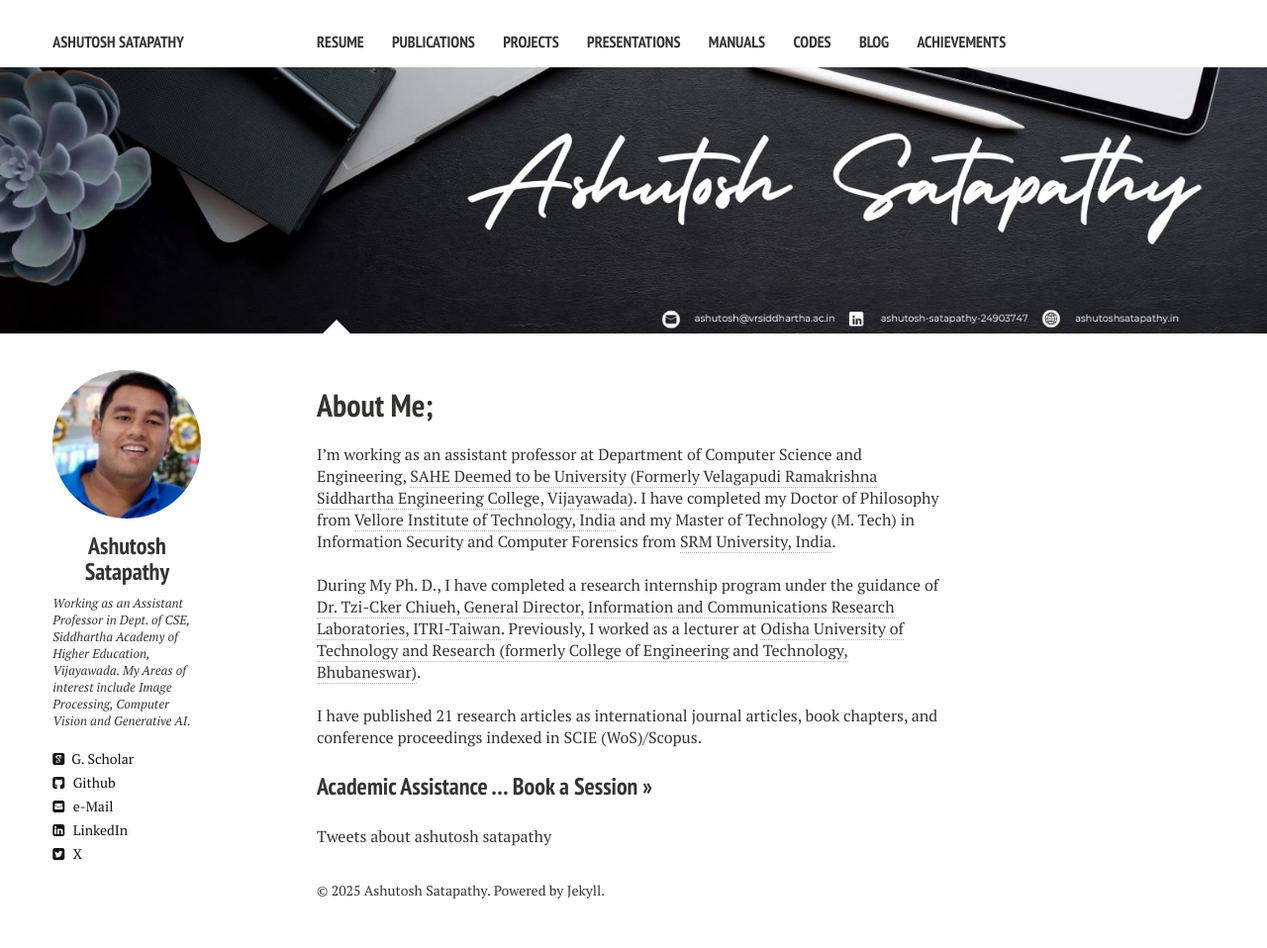
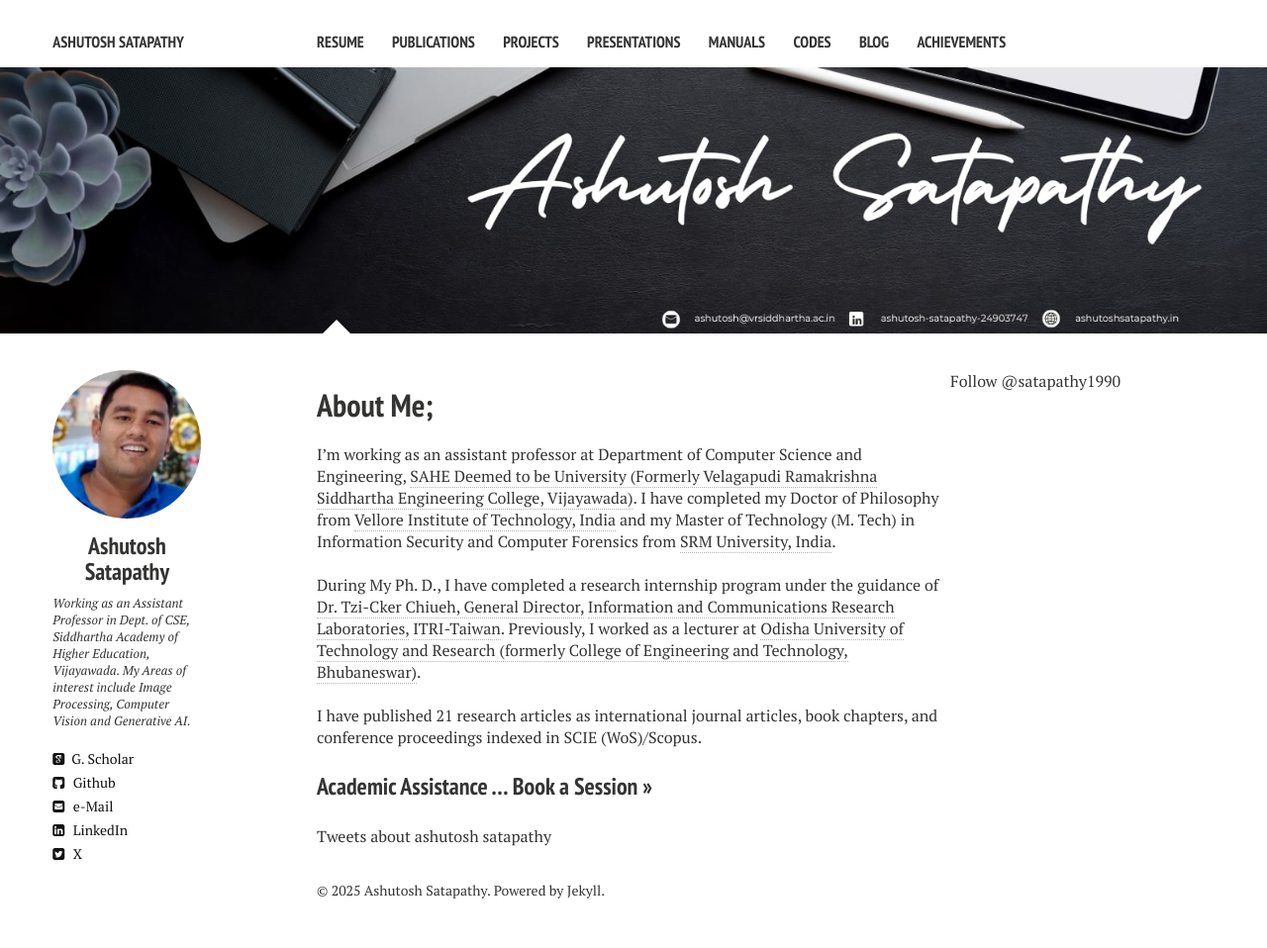
Before and after one commit to ashutoshsatapathy1990/ashutoshsatapathy1990.github.io, a Jekyll site: the page built from index.md, in a window 1280 px wide. Shown: the whole page at 99% size. Built offline with Jekyll 4.4.1, drawn with Linux system fonts in a browser that asks for light colours; nearby versions of some CDN libraries; comment, search, counter and statistics services are not loaded.

Commit message:
Update home2.html

```diff
--- a/_layouts/home2.html
+++ b/_layouts/home2.html
@@ -45,7 +45,7 @@
       <section id="disqus_thread"></section><!-- /#disqus_thread -->
     {% endif %}
   </article>
-
+  <a href="https://twitter.com/satapathy1990?ref_src=twsrc%5Etfw" class="twitter-follow-button" data-lang="en" data-show-count="false">Follow @satapathy1990</a><script async src="https://platform.twitter.com/widgets.js" charset="utf-8"></script>
 </div><!-- /#index -->
 
 <div class="footer-wrap">
```
